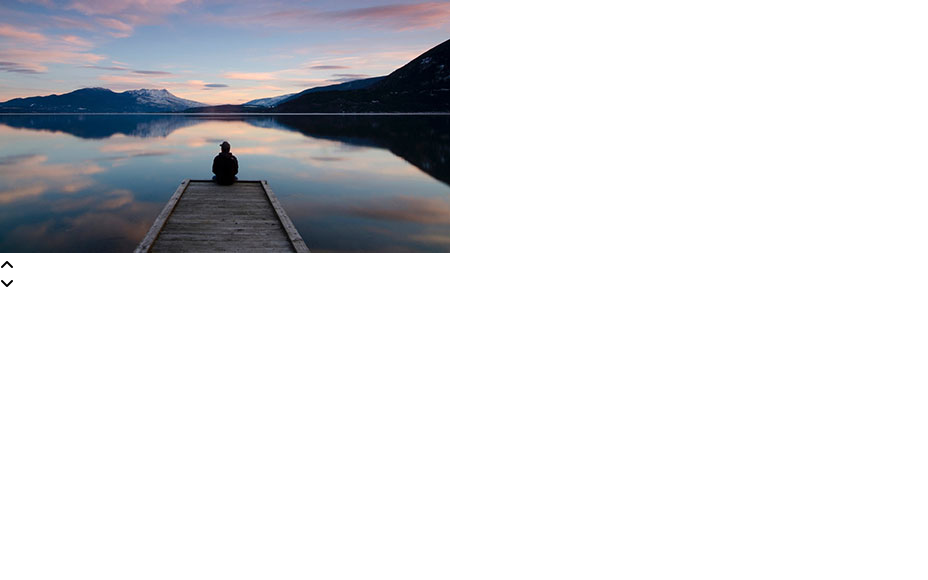
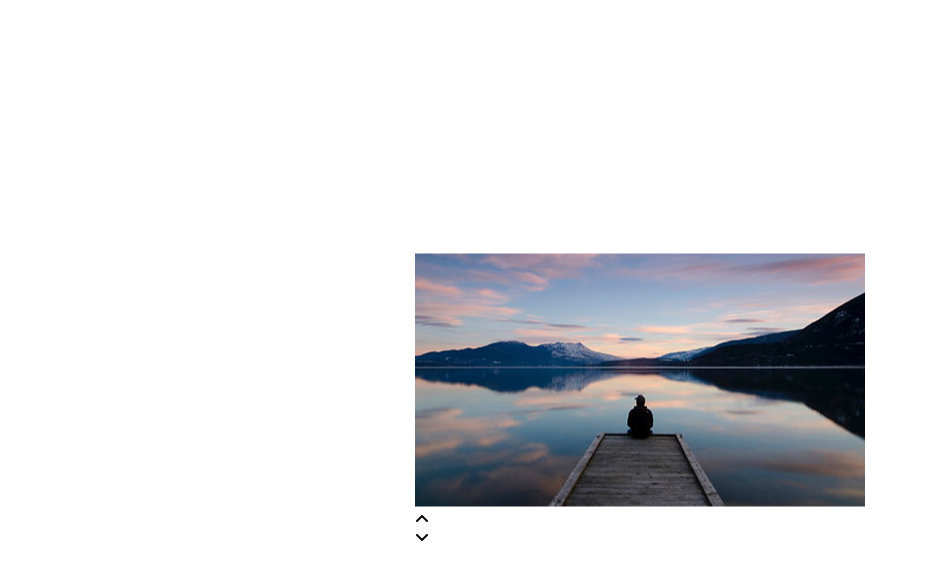
Before and after one commit to GiacomoGiannoni/js-array-carousel, a plain HTML site: page index.html in a window 1280 px wide. Shown: the whole page, without its empty margins (0-928 px from the left). Drawn offline with Linux system fonts and the light colour scheme.

Commit message:
posizionamento al centro dello slider

```diff
--- a/css/style.css
+++ b/css/style.css
@@ -3,3 +3,15 @@
     padding: 0;
     box-sizing: border-box;
 }
+
+.container {
+    height: 100vh;
+    position: relative;
+}
+
+.slider {
+    position: absolute;
+    top: 50%;
+    left: 50%;
+    transform: translate(-50%, -50%);
+}
```
